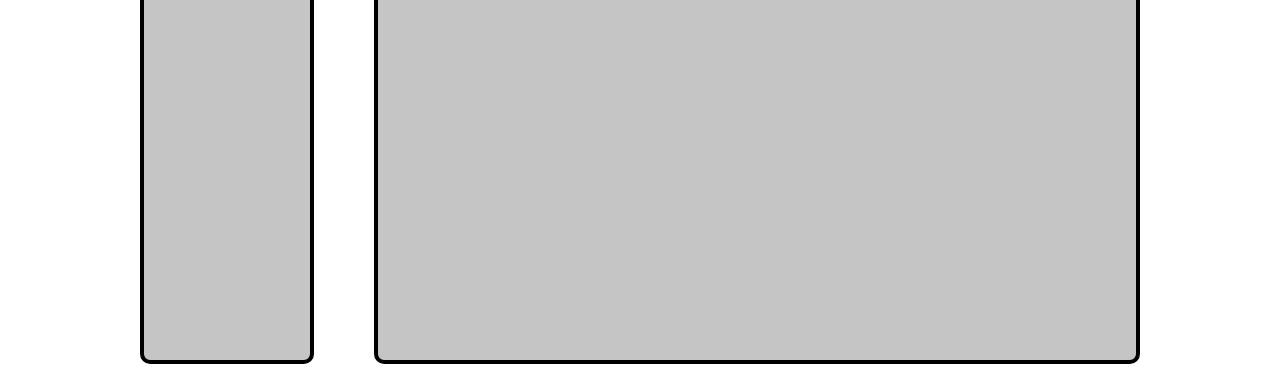
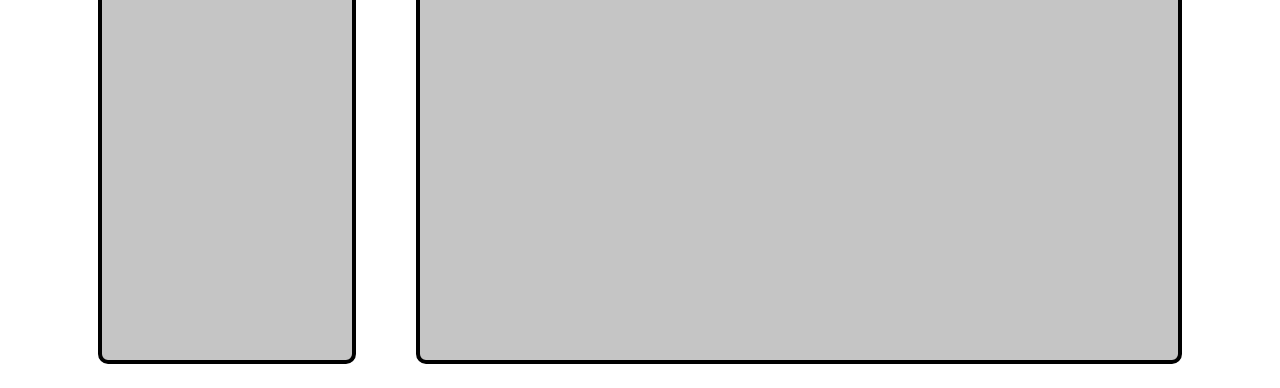
Before and after one commit to Adalab/modulo-2-evaluacion-final-juditcasamitjana, a plain HTML site: page index.html in a window 1280 px wide. Shown: the part 412-800 px from the top of the page. Drawn offline with Linux system fonts and the light colour scheme.

Commit message:
style div serie

```diff
--- a/css/styles.css
+++ b/css/styles.css
@@ -108,8 +108,8 @@ div.container-favorite {
 }
 
 ul.favorites-list {
-    /* min-width: 258px; */
-    width: 100%;
+    min-width: 258px;
+    /* width: 100%; */
     min-height: 386px;
     background-color: rgb(197, 197, 197);
     border: 4px solid black;
@@ -181,8 +181,3 @@ li.favorite {
 li.favorite i {
     color: red;
 }
-
-/* li.series {
-    border: 4px solid black;
-    border-radius: 5px;
-} */
```
